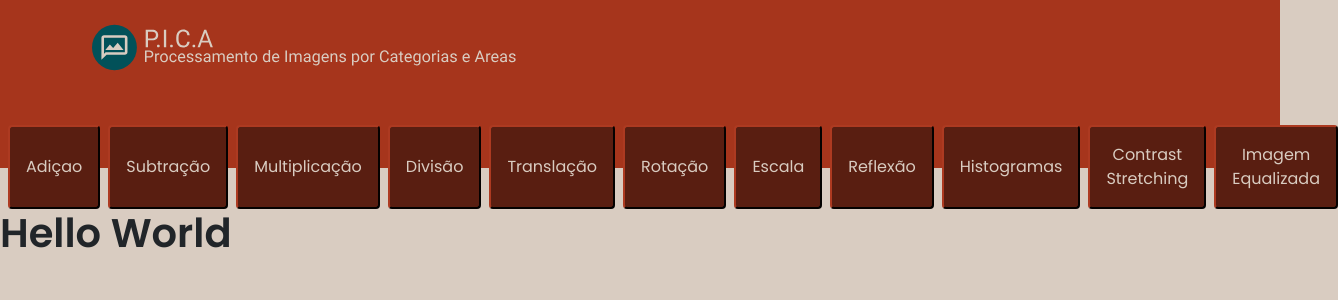
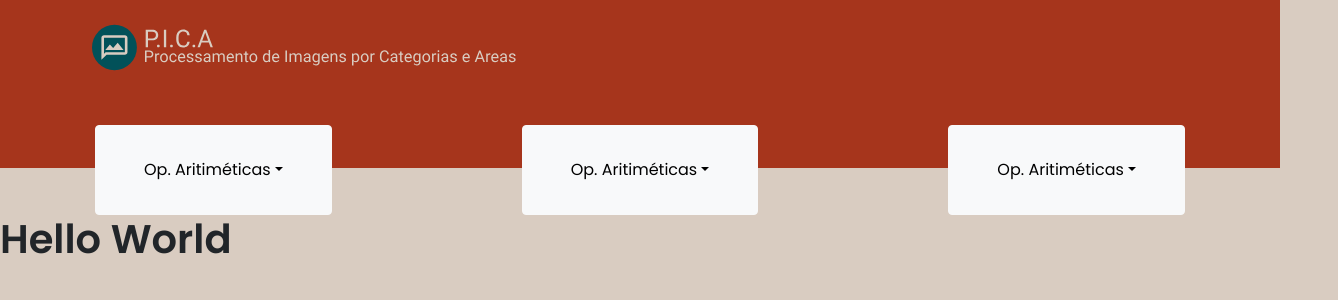
Before and after one commit to FilipeMSouza/P.I.C.A, a React (Create React App) app in the folder client/: page / in a window 1280 px wide. Shown: the top 300 px of the page, 1338 px wide, since content can reach past the window. Built offline with nearby package versions, Linux system fonts and the light colour scheme.

Commit message:
feature/dropdown_button| organização das funções
- Uso de dropDown button para melhor organização das funções

```diff
--- a/client/src/components/Buttons/index.tsx
+++ b/client/src/components/Buttons/index.tsx
@@ -1,8 +1,15 @@
 import { Container } from "./styles";
 import { useNavigate } from 'react-router-dom';
+import { useEffect, useRef, useState } from "react";
+import Dropdown from "react-bootstrap/esm/Dropdown";
 
 
 export function Buttons() {
+
+    const dropdownRef = useRef(null);
+    const [dropdown1, setDropdown1] = useState(false);
+    const [dropdown2, setDropdown2] = useState(false);
+    const [dropdown3, setDropdown3] = useState(false);
 
     let navigate = useNavigate();
 
@@ -39,10 +46,42 @@ export function Buttons() {
     const redirectequalized = () => {
         navigate('/equalized')
     }
+
+
     return (
 
         <Container>
-            <button onClick={redirectAd}> Adiçao </button>
+
+
+            <Dropdown>
+                <Dropdown.Toggle variant="light">Op. Aritiméticas</Dropdown.Toggle>
+
+                <Dropdown.Menu>
+                    <Dropdown.Item onClick={redirectAd}>Adiçao</Dropdown.Item>
+                    <Dropdown.Item onClick={redirectSub}> Subtração</Dropdown.Item>
+                    <Dropdown.Item onClick={redirectMult}> Multiplicação  </Dropdown.Item>
+                    <Dropdown.Item onClick={redirectDiv}> Divisão  </Dropdown.Item>
+                </Dropdown.Menu>
+            </Dropdown>
+            <Dropdown>
+                <Dropdown.Toggle variant="light">Op. Aritiméticas</Dropdown.Toggle>
+                <Dropdown.Menu>
+                    <Dropdown.Item onClick={redirectTrans}>Translação</Dropdown.Item>
+                    <Dropdown.Item onClick={redirectRot}> Rotação</Dropdown.Item>
+                    <Dropdown.Item onClick={redirectEsc}> Escala  </Dropdown.Item>
+                    <Dropdown.Item onClick={redirectRef}> Reflexão  </Dropdown.Item>
+                </Dropdown.Menu>
+            </Dropdown>
+            <Dropdown>
+                <Dropdown.Toggle variant="light">Op. Aritiméticas</Dropdown.Toggle>
+                <Dropdown.Menu>
+                    <Dropdown.Item onClick={redirectHisto}>Histogramas</Dropdown.Item>
+                    <Dropdown.Item onClick={redirectcontrast}> Contraste  </Dropdown.Item>
+                    <Dropdown.Item onClick={redirectequalized}> Imagem Equalizada  </Dropdown.Item>
+                </Dropdown.Menu>
+            </Dropdown>
+
+            {/* <button onClick={redirectAd}> Adiçao </button>
             <button onClick={redirectSub}> Subtração </button>
             <button onClick={redirectMult}> Multiplicação  </button>
             <button onClick={redirectDiv}> Divisão  </button>
@@ -52,7 +91,7 @@ export function Buttons() {
             <button onClick={redirectRef}> Reflexão </button>
             <button onClick={redirectHisto}> Histogramas </button>
             <button onClick={redirectcontrast}> Contrast Stretching </button>
-            <button onClick={redirectequalized}> Imagem Equalizada </button>
+            <button onClick={redirectequalized}> Imagem Equalizada </button> */}
         </Container>
 
     );
--- a/client/src/components/Buttons/styles.ts
+++ b/client/src/components/Buttons/styles.ts
@@ -2,19 +2,15 @@ import styled from "styled-components";
 
 export const Container = styled.div`
     display: grid;
-    grid-template-columns: repeat(11,1fr);
-    gap: 0.5rem;
+    grid-template-columns: repeat(3,1fr);
     margin-top: -2.7rem;
-    margin-left:0.5rem;
-    margin-right:0.5rem;
+    justify-items: center;
 
     button{
-        background: var(--Dark-brown);
-        padding: 1rem 1rem;
+        position: relative;
+        padding: 2rem 3rem;
         border-radius: 0.25rem;
-        color: var(--light-brown);
-        border-color: var(--Dark-brown);
         box-shadow: none;
+    }
 
-    }
 `
--- a/client/src/styles/global.ts
+++ b/client/src/styles/global.ts
@@ -36,12 +36,12 @@ export const GlobalStyle = createGlobalStyle`
     }
 
 
-    body, input, textarea, button{
+    input, textarea, button{
         font-family: 'Poppins', sans-serif;
         font-weight: 400;
     }
 
-    h1, h2, h3, h4, h5, h6, strong, label{
+    body,h1, h2, h3, h4, h5, h6, strong, label{
         font-family: 'Poppins', sans-serif;
         font-weight: 600;
     }
```
